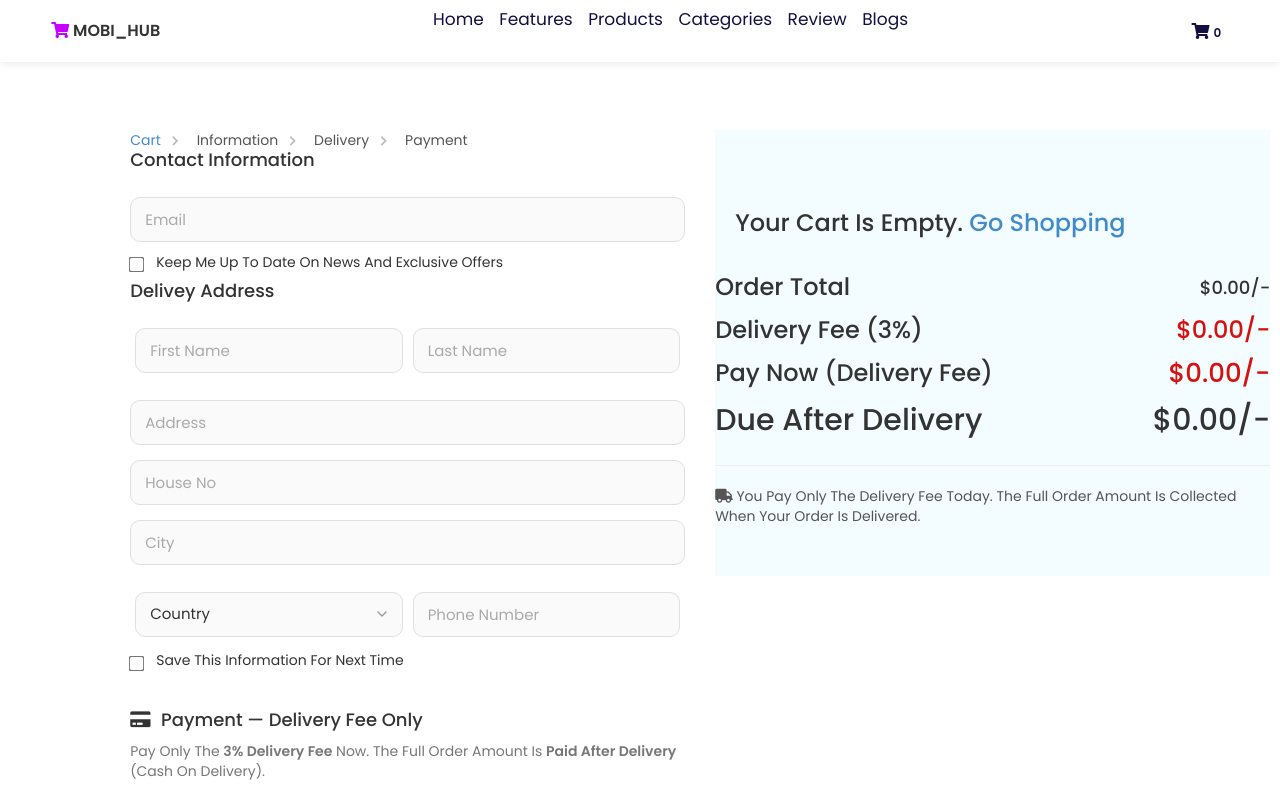
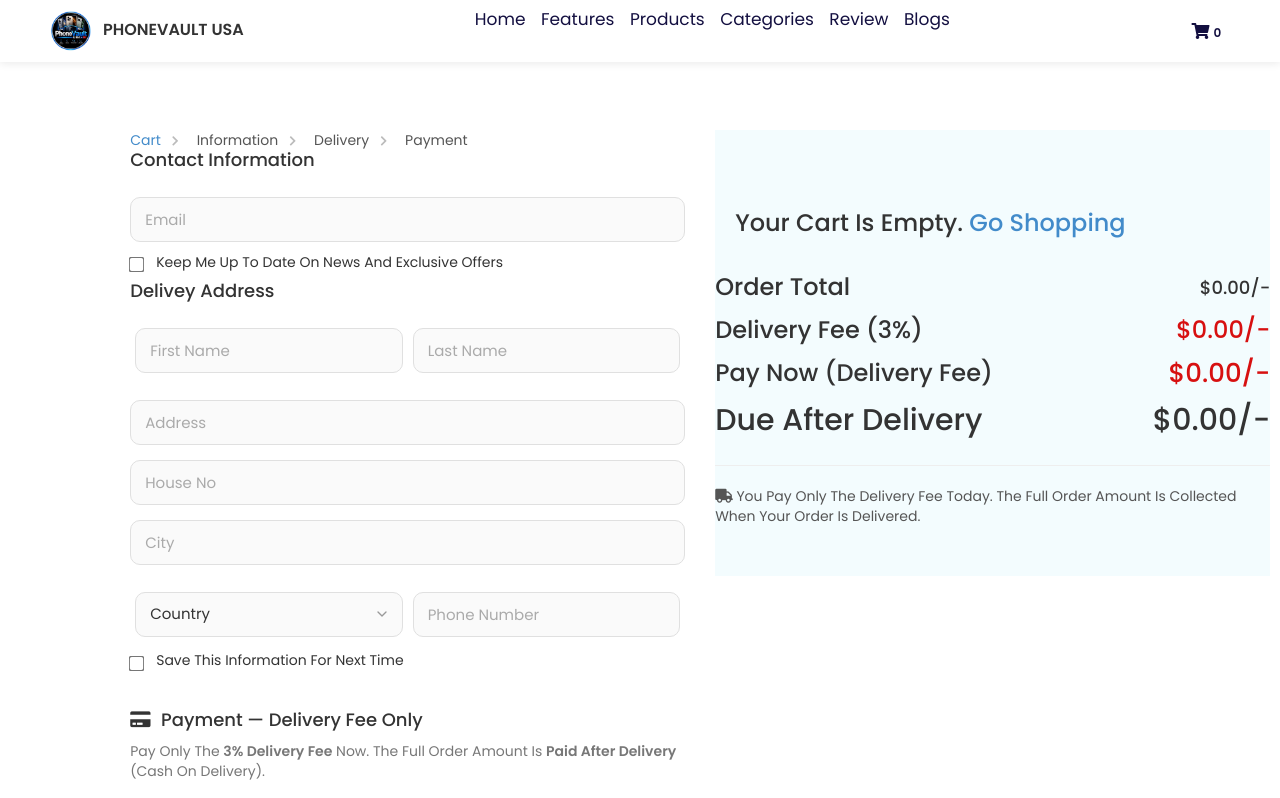
Before and after one commit to francis2030njuguna-cmd/onlinesells, a website: page public/checkout-cart.html in a window 1280 px wide. Shown: the top 798 px of the page. Drawn offline with nearby package versions, Linux system fonts and the light colour scheme.

Commit message:
Update checkout-cart.html

```diff
--- a/public/checkout-cart.html
+++ b/public/checkout-cart.html
@@ -453,8 +453,9 @@
     <header class="header">
 
         <a href="./index.html" class="logo">
-            <i class="fas fa-shopping-cart"></i> MOBI_HUB
-        </a>
+    <img src="./photo_2026-10-07_11-34-48-removebg-preview.png" alt="MOBILE_HUB logo" style="height: 40px; vertical-align: middle;">
+    PHONEVAULT USA
+</a>
 
         <nav class="navbar">
             <a href="./index.html">home</a>
```
